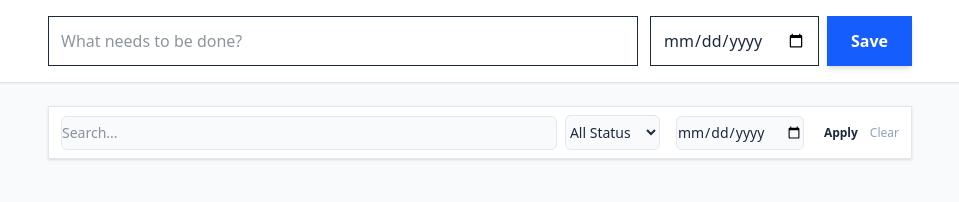
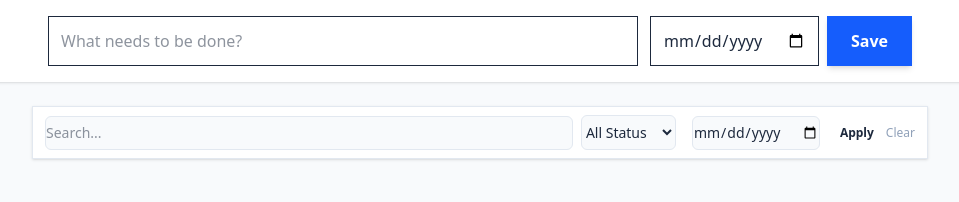
Before and after one commit to SANN-py/todo, a website: page index.html in a window 1280 px wide. Shown: the whole page, without its empty margins (160-1119 px from the left). Drawn offline with Linux system fonts and the light colour scheme.

Commit message:
fix-space-2

```diff
--- a/index.html
+++ b/index.html
@@ -45,7 +45,7 @@
       </div>
     </header>
 
-    <main class="max-w-4xl mx-auto px-4 py-4">
+    <main class="max-w-4xl mx-auto px-2 py-4">
       <div class="bg-slate-50/95 backdrop-blur-sm py-2">
         <div
           class="bg-white p-2 px-3 rounded-lg shadow-sm border border-slate-200 flex flex-col md:flex-row items-stretch md:items-center gap-2"
```
